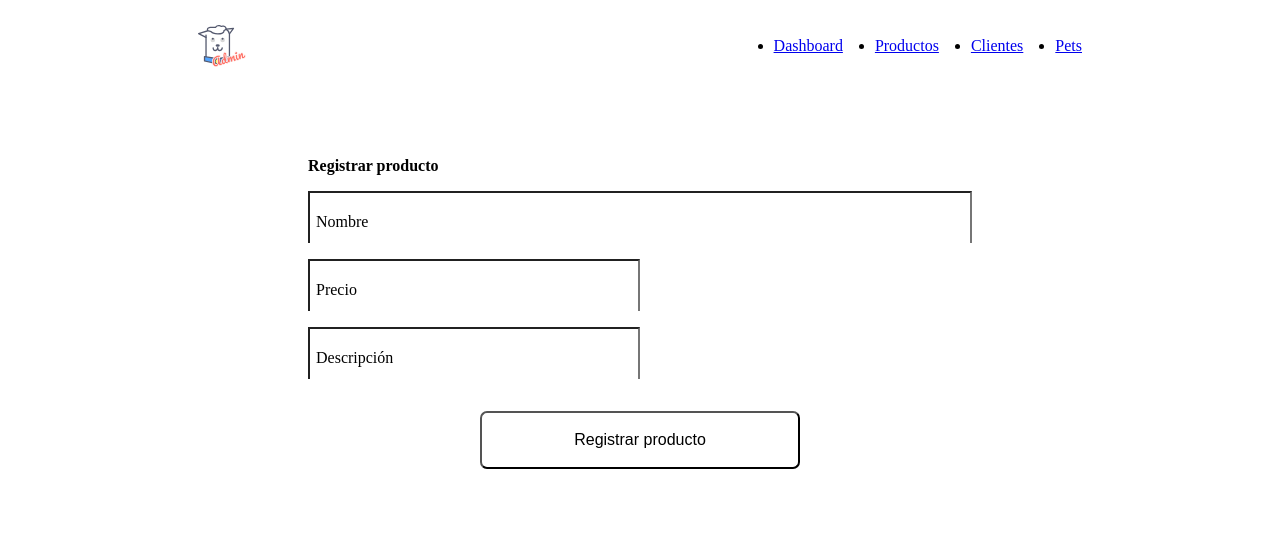
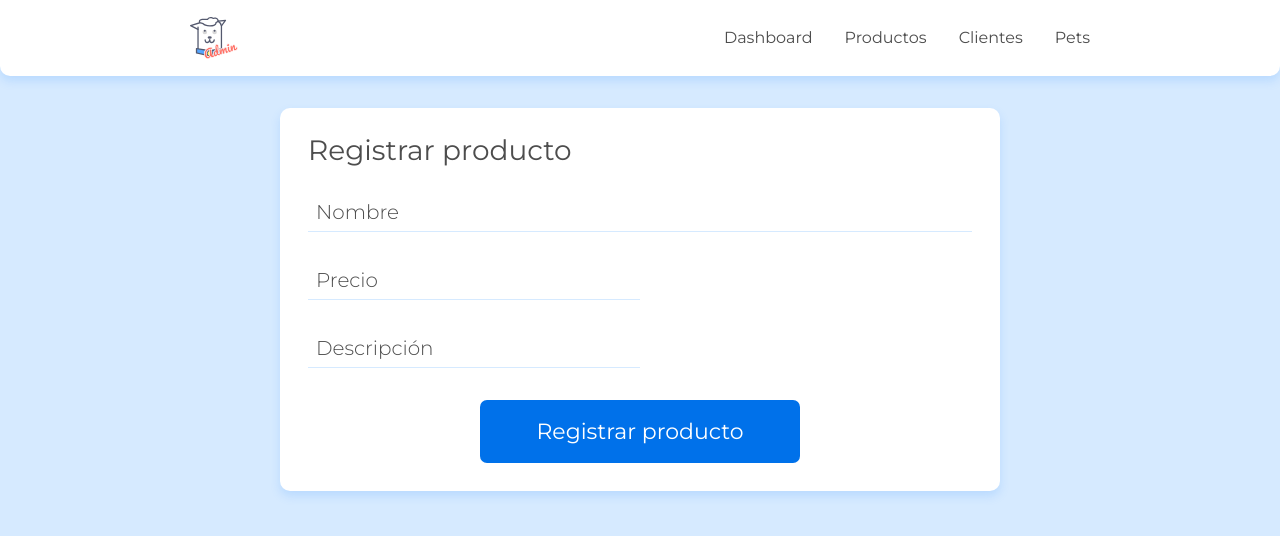
Before and after one commit to FacundoAranda/Formulario-PetShop, a plain HTML site: page registroproducto.html in a window 1280 px wide. Drawn offline with Linux system fonts and the light colour scheme; files that its build step writes are made by us from their sources.

Commit message:
Modificando nombres de archivos .css

```diff
--- a/assets/style.css/base/base.css
+++ b/assets/style/base/base.css
@@ -1,5 +1,5 @@
-@import url(_reset.css);
-@import url(_variables.css);
+@import url(reset.css);
+@import url(variables.css);
 
 body {
   background-color: var(--secondary-color);
--- a/registroproducto.html
+++ b/registroproducto.html
@@ -12,13 +12,13 @@
       href="https://fonts.googleapis.com/css2?family=Pacifico&display=swap"
       rel="stylesheet"
     />
-    <link rel="stylesheet" href="./assets/css/base/base.css" />
-    <link rel="stylesheet" href="./assets/css/componentes/header.css" />
-    <link rel="stylesheet" href="./assets/css/componentes/card.css" />
-    <link rel="stylesheet" href="./assets/css/registry_client.css" />
-    <link rel="stylesheet" href="./assets/css/componentes/inputs.css" />
-    <link rel="stylesheet" href="./assets/css/componentes/button.css" />
-    <link rel="stylesheet" href="./assets/css/cadastro_produto.css" />
+    <link rel="stylesheet" href="assets/style/base/base.css" />
+    <link rel="stylesheet" href="assets/style/componentes/header.css" />
+    <link rel="stylesheet" href="assets/style/componentes/card.css" />
+    <link rel="stylesheet" href="assets/style/registryclient.css" />
+    <link rel="stylesheet" href="assets/style/componentes/inputs.css" />
+    <link rel="stylesheet" href="assets/style/componentes/button.css" />
+    <link rel="stylesheet" href="assets/style/cadastroproduto.css" />
   </head>
   <body>
     <header class="cabecalho container">
@@ -32,7 +32,7 @@
           <li class="header__link"><a href="#">Dashboard</a></li>
           <li class="header__link"><a href="#">Productos</a></li>
           <li class="header__link">
-            <a href="lista_cliente.html">Clientes </a>
+            <a href="assets/style/listacliente.css">Clientes </a>
           </li>
           <li class="header__link"><a href="#">Pets</a></li>
         </ul>
```
Also changed, not shown: index.html (+6 -6 lines), registroconcluido.html (+6 -6 lines), registroproductoconcluido.html (+7 -7 lines), assets/style/base/reset.css (renamed from assets/style.css/base/_reset.css), assets/style/base/variables.css (renamed from assets/style.css/base/_variables.css), assets/style/cadastroconcluido.css (renamed from assets/style.css/cadastro_concluido.css), assets/style/cadastroproduto.css (renamed from assets/style.css/cadastro_produto.css), assets/style/componentes/button.css (renamed from assets/style.css/componentes/button.css), assets/style/componentes/card.css (renamed from assets/style.css/componentes/card.css), assets/style/componentes/header.css (renamed from assets/style.css/componentes/header.css), assets/style/componentes/inputs.css (renamed from assets/style.css/componentes/inputs.css), assets/style/componentes/modal.css (renamed from assets/style.css/componentes/modal.css), assets/style/componentes/table.css (renamed from assets/style.css/componentes/table.css), assets/style/edicaoconcluida.css (renamed from assets/style.css/edicao_concluida.css), 3 more files.
